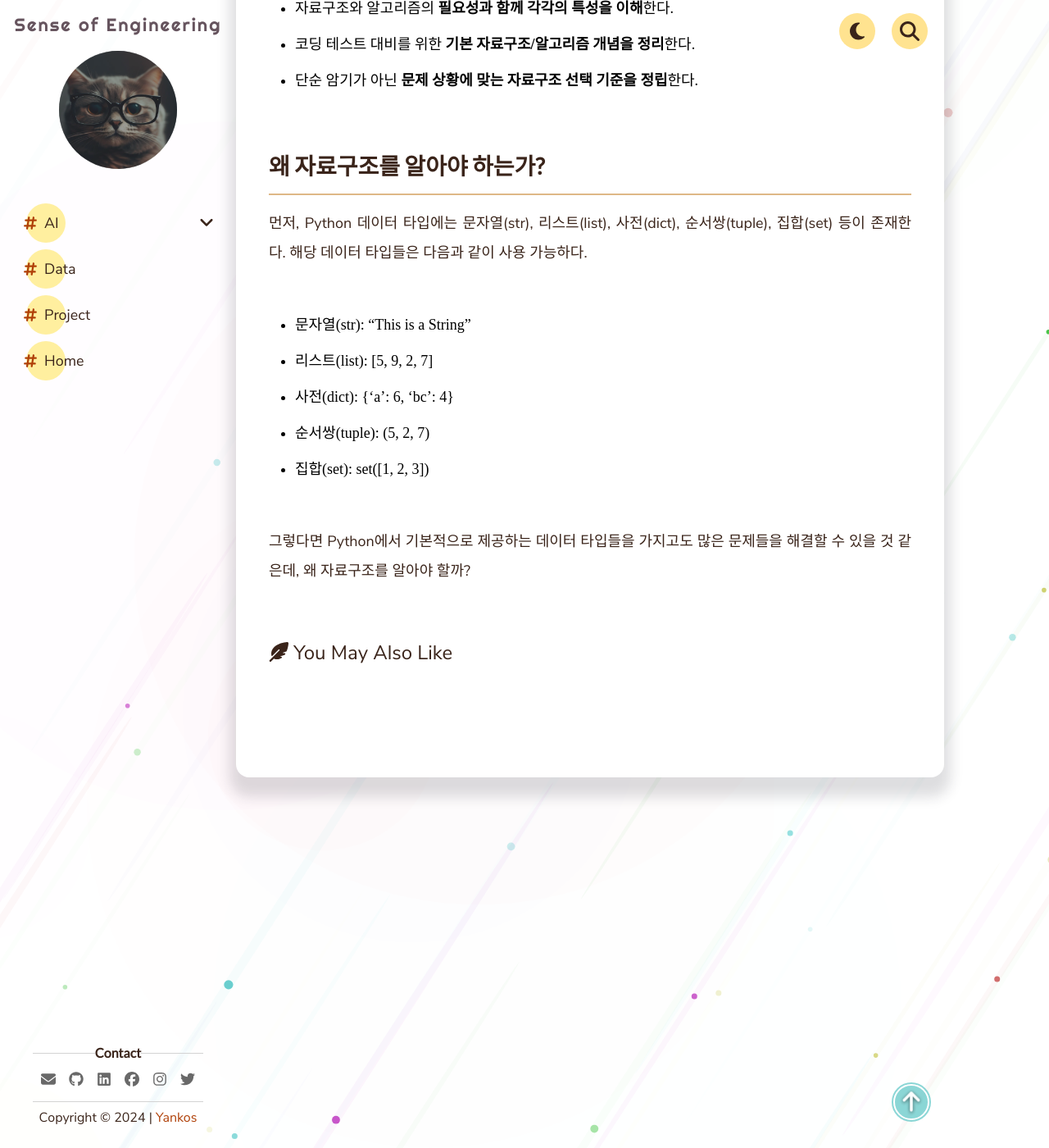
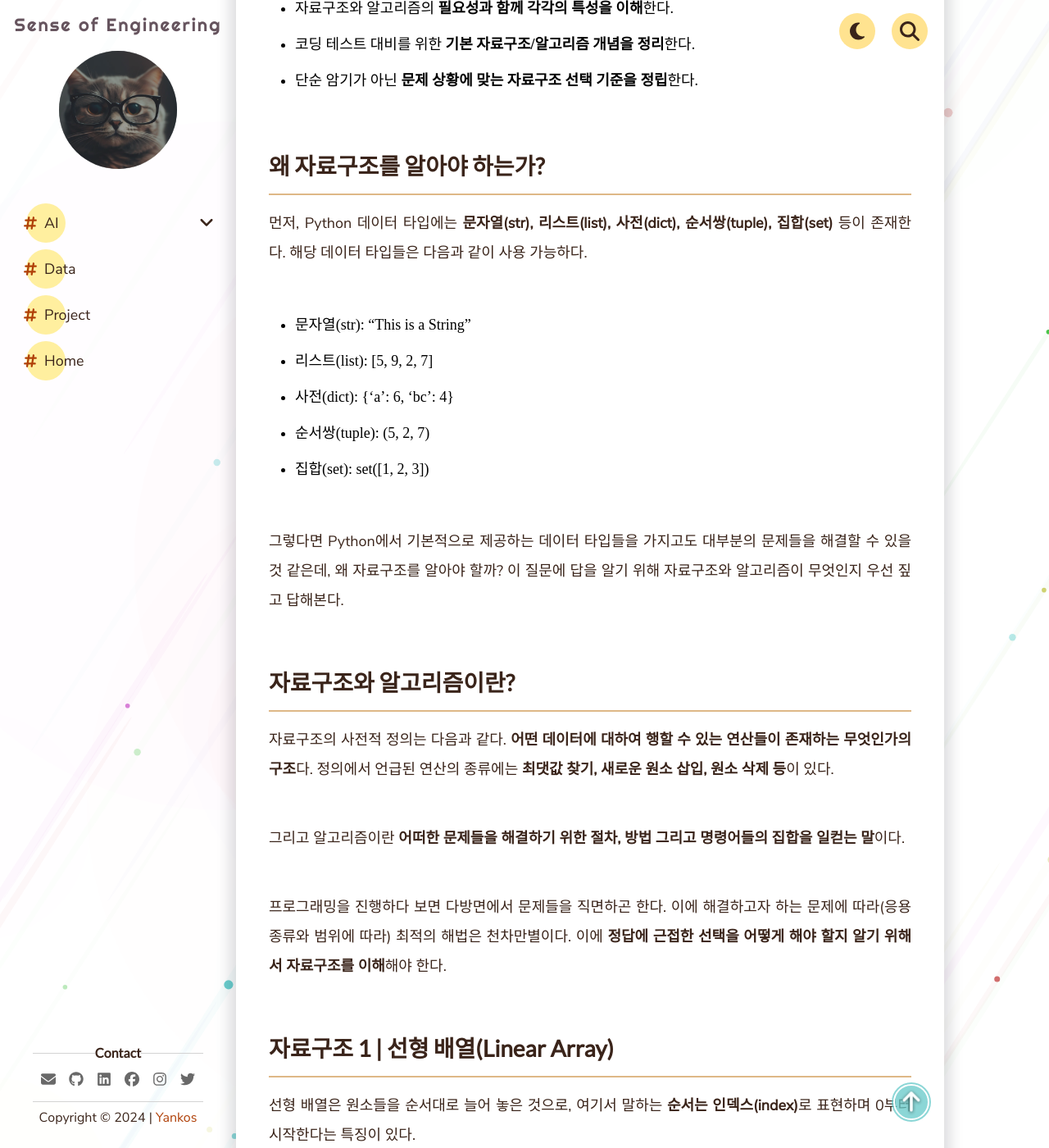
Before and after one commit to jjunier/jjunier.github.io, a Jekyll site: the page built from _pages/Data/DevCourse/post-01.md, in a window 1280 px wide and 1400 px high, scrolled down 877 px. Shown: the whole window at 82% size. Built offline with Jekyll 4.4.1, drawn with Linux system fonts in a browser that asks for light colours; comment, search, counter and statistics services are not loaded; some of the changed text lies outside the part shown.

Commit message:
docs: update WIL01(title: Data Structure & Algorithms) pages

````diff
--- a/_pages/Data/DevCourse/post-01.md
+++ b/_pages/Data/DevCourse/post-01.md
@@ -1,5 +1,5 @@
 ---
-title: "[6기] 데브코스 DE WIL 01 | 자료구조 & 알고리즘"
+title: "[6기] 데브코스 DE WIL 01 | 자료구조/알고리즘"
 tags:
     - DevCourse
     - Data Engineering
@@ -18,7 +18,7 @@ bookmark: true
 
 ## 왜 자료구조를 알아야 하는가?
 ---
-먼저, Python 데이터 타입에는 문자열(str), 리스트(list), 사전(dict), 순서쌍(tuple), 집합(set) 등이 존재한다. 해당 데이터 타입들은 다음과 같이 사용 가능하다.
+먼저, Python 데이터 타입에는 **문자열(str), 리스트(list), 사전(dict), 순서쌍(tuple), 집합(set)** 등이 존재한다. 해당 데이터 타입들은 다음과 같이 사용 가능하다.
 
 - 문자열(str): "This is a String"
 - 리스트(list): [5, 9, 2, 7]
@@ -26,4 +26,67 @@ bookmark: true
 - 순서쌍(tuple): (5, 2, 7)
 - 집합(set): set([1, 2, 3])
 
-그렇다면 Python에서 기본적으로 제공하는 데이터 타입들을 가지고도 많은 문제들을 해결할 수 있을 것 같은데, 왜 자료구조를 알아야 할까?
+그렇다면 Python에서 기본적으로 제공하는 데이터 타입들을 가지고도 대부분의 문제들을 해결할 수 있을 것 같은데, 왜 자료구조를 알아야 할까? 이 질문에 답을 알기 위해 자료구조와 알고리즘이 무엇인지 우선 짚고 답해본다.
+
+## 자료구조와 알고리즘이란?
+---
+자료구조의 사전적 정의는 다음과 같다. **어떤 데이터에 대하여 행할 수 있는 연산들이 존재하는 무엇인가의 구조**다. 정의에서 언급된 연산의 종류에는 **최댓값 찾기, 새로운 원소 삽입, 원소 삭제 등**이 있다.
+
+그리고 알고리즘이란 **어떠한 문제들을 해결하기 위한 절차, 방법 그리고 명령어들의 집합을 일컫는 말**이다.
+
+프로그래밍을 진행하다 보면 다방면에서 문제들을 직면하곤 한다. 이에 해결하고자 하는 문제에 따라(응용 종류와 범위에 따라) 최적의 해법은 천차만별이다. 이에 **정답에 근접한 선택을 어떻게 해야 할지 알기 위해서 자료구조를 이해**해야 한다.
+
+## 자료구조 1 | 선형 배열(Linear Array)
+---
+선형 배열은 원소들을 순서대로 늘어 놓은 것으로, 여기서 말하는 **순서는 인덱스(index)**로 표현하며 0부터 시작한다는 특징이 있다.
+
+Python에서는 배열처럼 데이터를 줄세우는 데이터 타입인 **리스트(list)**가 존재한다.
+
+![선형 배열](/assets/img/contents/linear_list.png "Linear Array")
+
+![리스트 타입](/assets/img/contents/python_list.png "List")
+
+### 리스트에 활용 가능한 연산들
+---
+1. 리스트 길이와 관계없이 빠른 실행 결과를 보이는 연산들
+    (**O(1)**: 리스트 길이와 관계없이 무관한 상수 시간)
+- `append()`: 원소를 가장 뒤쪽에 덧붙인다.
+- `pop()`: 원소를 꺼낸다.
+
+2. 리스트 길이에 비례한 실행 시간이 걸리는 연산들
+    (**O(n)**: 리스트 길이에 비례한 실행 시간)
+- `insert()`: 특정 위치에 원소 삽입한다.
+- `del()`: 특정 위치에 원소 삭제한다.
+- `index()`: 특정 원소의 위치를 탐색하여 인덱스 번호를 반환한다.
+
+## 배열 기반의 정렬과 탐색
+---
+**정렬(sort)**
+복수의 원소로 주어진 데이터를 정해진 기준에 따라 새로 줄세우는 작업을 말한다.
+
+파이썬 내장 함수(built-in function): `sorted()` -> 정렬된 새로운 리스트를 얻어낸다.
+리스트에 쓸 수 있는 메서드(method): `.sort()` -> 해당 리스트를 정렬한다.
+
+**키를 이용한 정렬 (lambda 기반)**
+
+```python
+L = [{'name': 'John', 'score': 83},
+    {'name': 'Paul', 'score': 92}]
+
+L.sort(key = lambda x: x['score'], reverse = True)
+```
+
+**선형 탐색(Linear Search)**
+타겟 번호를 주어진 리스트 내의 인덱스 번호 순으로 인자와 비교하여 찾는 방법을 말한다.
+-> 리스트 길이에 비례하는 시간(O(n))이 소요된다.
+
+```python
+def linear_search(L, x):
+    i = 0
+    while i < len (L) and L(i) != k:
+        i += 1
+    if i < len(L):
+        return i
+    else:
+        return -1
+```
````
Also changed, not shown: assets/img/contents/linear_list.png (added), assets/img/contents/python_list.png (added).
